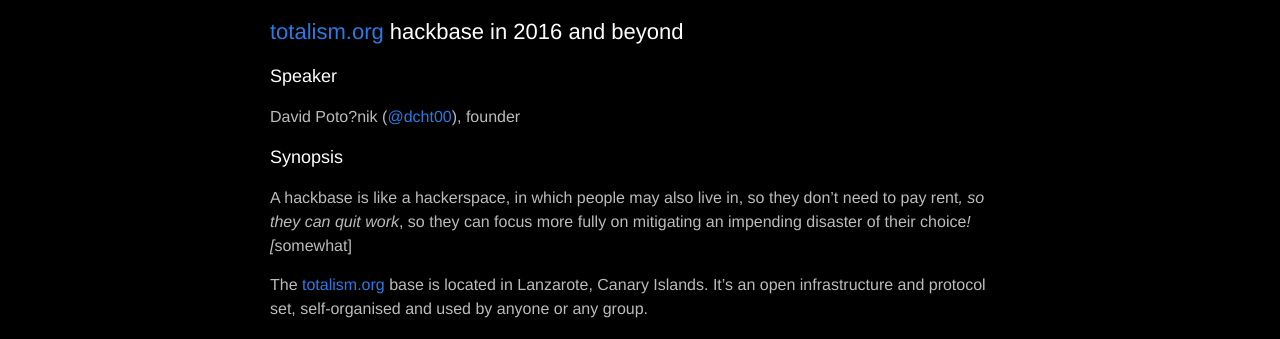
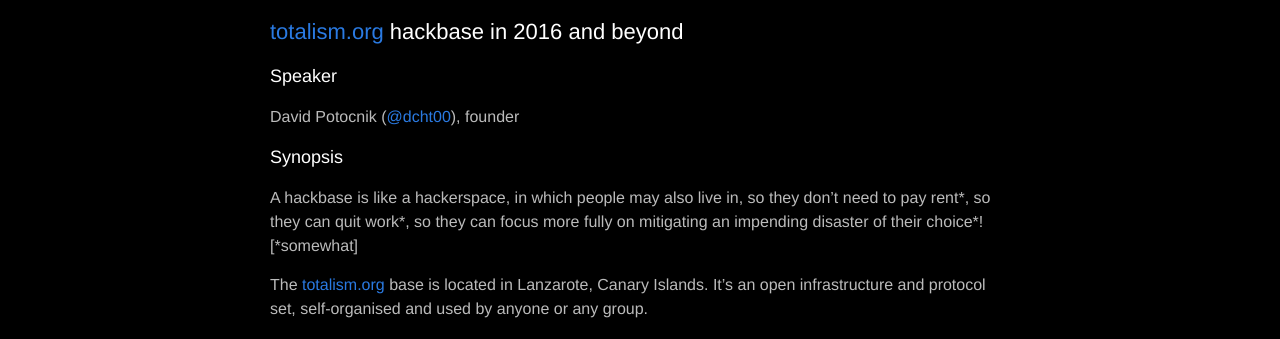
Before and after one commit to dc4420/website, a Jekyll site: the page built from _posts/2016-11-29-talks.markdown, in a window 1280 px wide. Shown: the part 173-512 px from the top of the page. Built offline with Jekyll 4.4.1, drawn with Linux system fonts in a browser that asks for light colours; nearby versions of some CDN libraries.

Commit message:
escape the punctuation

```diff
--- a/_posts/2016-11-29-talks.markdown
+++ b/_posts/2016-11-29-talks.markdown
@@ -11,11 +11,11 @@
 
 ### Speaker
 
-David Poto?nik ([@dcht00](https://twitter.com/dcht00)), founder
+David Potocnik ([@dcht00](https://twitter.com/dcht00)), founder
 
 ### Synopsis
 
-A hackbase is like a hackerspace, in which people may also live in, so they don't need to pay rent*, so they can quit work*, so they can focus more fully on mitigating an impending disaster of their choice*! [*somewhat]
+A hackbase is like a hackerspace, in which people may also live in, so they don't need to pay rent\*, so they can quit work\*, so they can focus more fully on mitigating an impending disaster of their choice\*! [\*somewhat]
 
 The [totalism.org](http://totalism.org/) base is located in Lanzarote, Canary Islands. It's an open infrastructure and protocol set, self-organised and used by anyone or any group.
 
```
